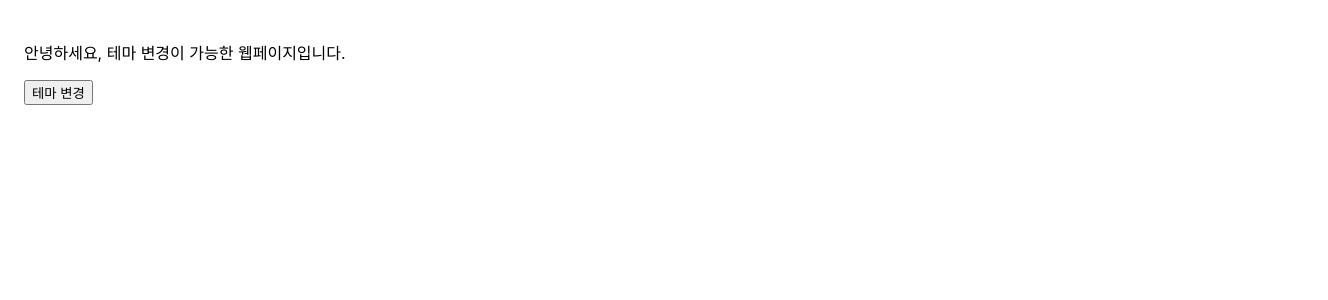
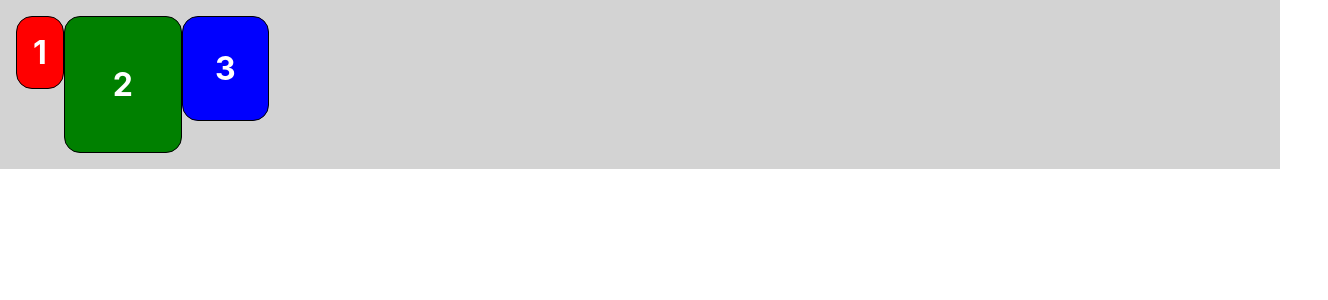
Before and after one commit to dreamchach/REACT-react-basic, a React (Create React App) app in the folder kim-dream/: page / in a window 1280 px wide. Shown: the top 300 px of the page, 1328 px wide, since content can reach past the window. Built offline with nearby package versions, Linux system fonts and the light colour scheme.

Commit message:
title : react-basic complete

```diff
--- a/kim-dream/package.json
+++ b/kim-dream/package.json
@@ -9,6 +9,7 @@
     "react": "^18.2.0",
     "react-dom": "^18.2.0",
     "react-scripts": "5.0.1",
+    "styled-components": "^5.3.6",
     "web-vitals": "^2.1.4"
   },
   "scripts": {
--- /dev/null
+++ b/kim-dream/src/chapter_15/Blocks.jsx
@@ -0,0 +1,60 @@
+// 코드를 작성하기 전에 `npm install --save styled-components` 패키지 설치
+
+import styled from "styled-components"
+
+const Wrapper = styled.div `
+    padding : 1rem;
+    display : flex;
+    flex-direction : row;
+    align-items : flex-start;
+    justify-content : flex-start;
+    background-color : lightgrey;
+`
+
+const Block = styled.div `
+    padding : ${(props) => props.padding};
+    border : 1px solid black;
+    border-radius : 1rem;
+    background-color : ${(props)=>props.backgroundColor};
+    color : white;
+    font-size : 2rem;
+    font-weight : bold;
+    text-align : center;
+`
+
+const blockItems = [
+    {
+        label : "1",
+        padding : "1rem",
+        backgroundColor : "red"
+    },
+    {
+        label : "2",
+        padding : "3rem",
+        backgroundColor : "green"
+    },
+    {
+        label : "3",
+        padding : "2rem",
+        backgroundColor : "blue"
+    }
+]
+
+function Blocks(props){
+    return (
+        <Wrapper>
+            {blockItems.map((blockItem)=>{
+                return(
+                    <Block
+                        padding = {blockItem.padding}
+                        backgroundColor = {blockItem.backgroundColor}
+                    >
+                        {blockItem.label}
+                    </Block>
+                )
+            })}
+        </Wrapper>
+    )
+}
+
+export default Blocks
--- a/kim-dream/src/index.js
+++ b/kim-dream/src/index.js
@@ -17,12 +17,13 @@
 import Calculator from './chapter_12/Calculator';
 import ProfileCard from './chapter_13/profileCard';
 import DarkOrLight from './chapter_14/DarkOrLight';
+import Blocks from './chapter_15/Blocks';
 
 // const root = ReactDOM.createRoot(document.getElementById('root'));
 // root.render(
     ReactDOM.render(
       <React.StrictMode>
-        <DarkOrLight/>
+        <Blocks/>
       </React.StrictMode>,
       document.getElementById('root')
     );
```
Also changed, not shown: kim-dream/src/chapter_15/Block.jsx (deleted), 1 other file (tests, documents, lock files or other folders).
